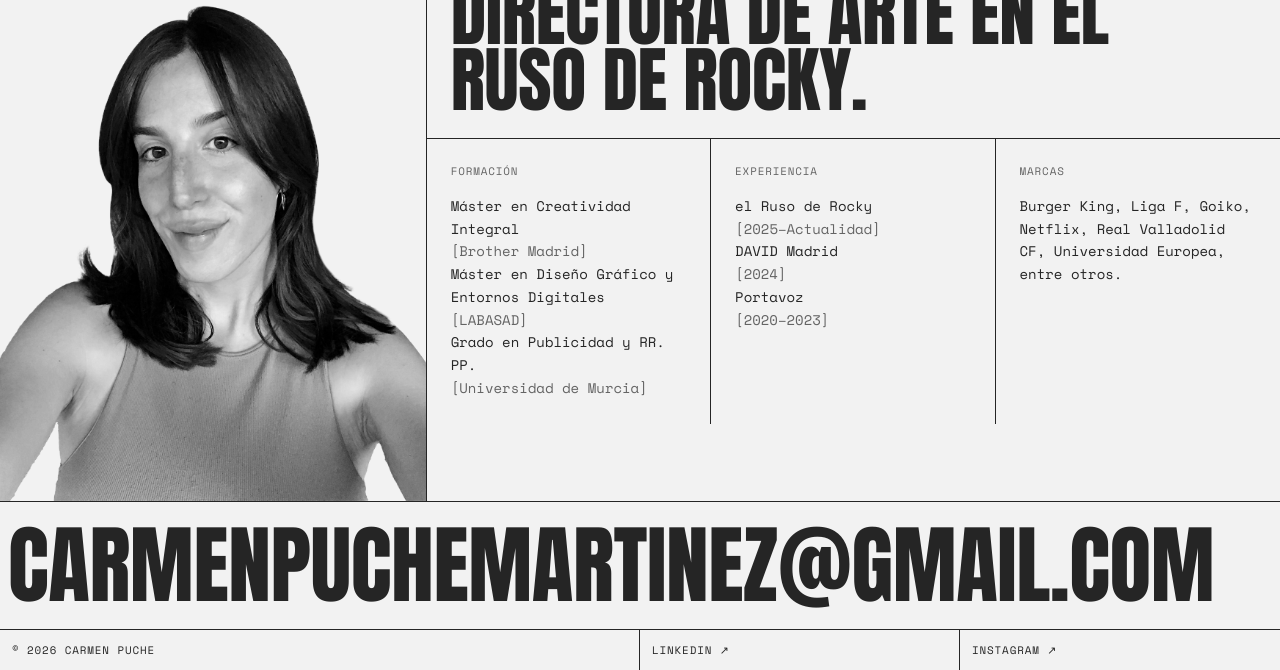
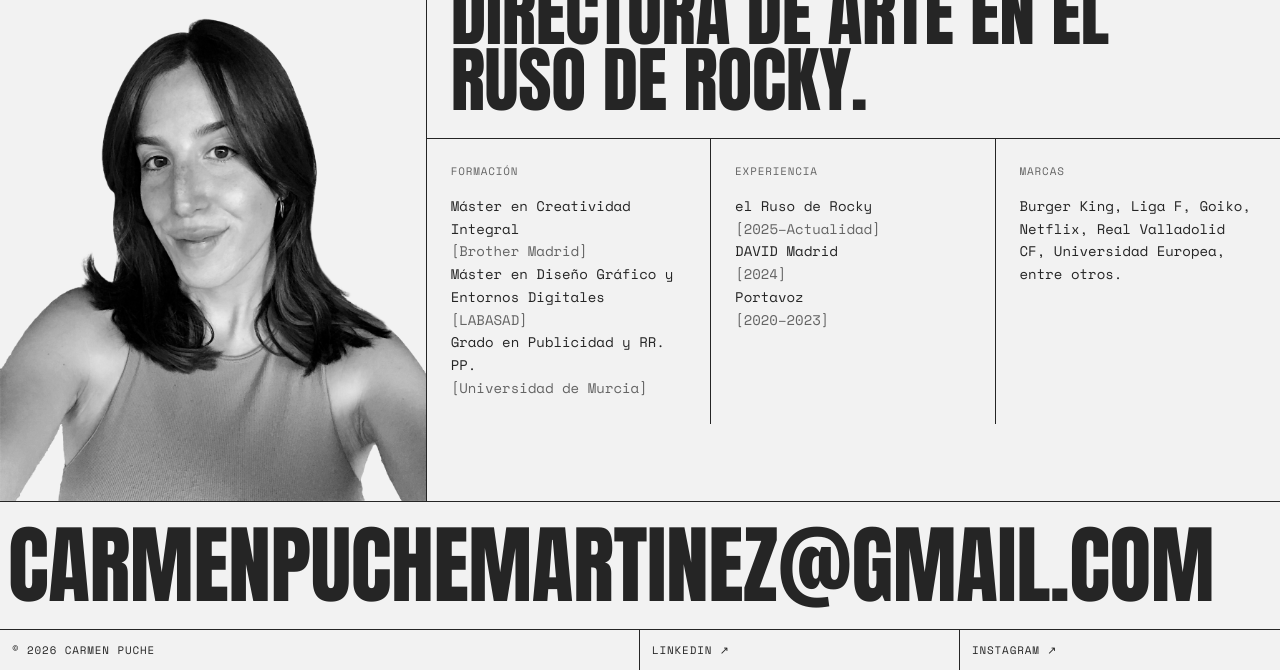
Before and after one commit to aadolfo8/portafolio-carmen, a React app: page / in a window 1280 px wide. Shown: the part 3771-4441 px from the top of the page. Built offline with nearby package versions, Linux system fonts and the light colour scheme.

Commit message:
fix: update image properties and project type in JSON data

```diff
--- a/src/app/page.tsx
+++ b/src/app/page.tsx
@@ -70,7 +70,7 @@ export default function Home() {
       <section className="grid border-b border-border md:grid-cols-[1fr_2fr]">
         <div className="relative min-h-[23rem] overflow-hidden border-b border-border sm:min-h-[30rem] md:min-h-[34rem] md:border-r md:border-b-0">
           <h2 className="label relative z-10 p-3">{es ? "Sobre mí" : "About"}</h2>
-          <img src="/carmen-portrait.png" alt="Retrato de Carmen Puche" loading="lazy" className="absolute inset-x-0 bottom-0 h-[calc(100%-3rem)] w-full object-cover object-top mix-blend-multiply" />
+          <img src="/carmen-portrait.png" alt="Retrato de Carmen Puche" loading="lazy" className="absolute inset-x-0 bottom-0 h-[calc(100%-3rem)] w-full object-contain object-bottom mix-blend-multiply" />
         </div>
         <div>
           <p className="display border-b border-border p-3 text-4xl md:p-6 md:text-7xl">{es ? "Directora de arte en el Ruso de Rocky." : "Art director at el Ruso de Rocky."}</p>
--- a/src/data/projects.json
+++ b/src/data/projects.json
@@ -17,6 +17,7 @@
     "image": "/BURGER_KING/1.webp",
     "awards": ["4x Shortlist Cannes Lions [Print & Publishing]"],
     "media": [
+      { "kind": "embed", "src": "https://www.youtube-nocookie.com/embed/4WTPn35qYHs?rel=0" },
       { "kind": "image", "src": "/BURGER_KING/1.webp" },
       { "kind": "image", "src": "/BURGER_KING/2.jpg" },
       { "kind": "image", "src": "/BURGER_KING/3.webp" },
@@ -28,7 +29,7 @@
     "client": "Universidad Europea",
     "title": "Creative Campus. Entrar aquí, salir al mundo",
     "year": "2026",
-    "type": "Campaña",
+    "type": "Film",
     "image": "https://i.ytimg.com/vi/54qA5EeYek0/hqdefault.jpg",
     "media": [{ "kind": "embed", "src": "https://www.youtube-nocookie.com/embed/54qA5EeYek0?rel=0" }]
   },
```
